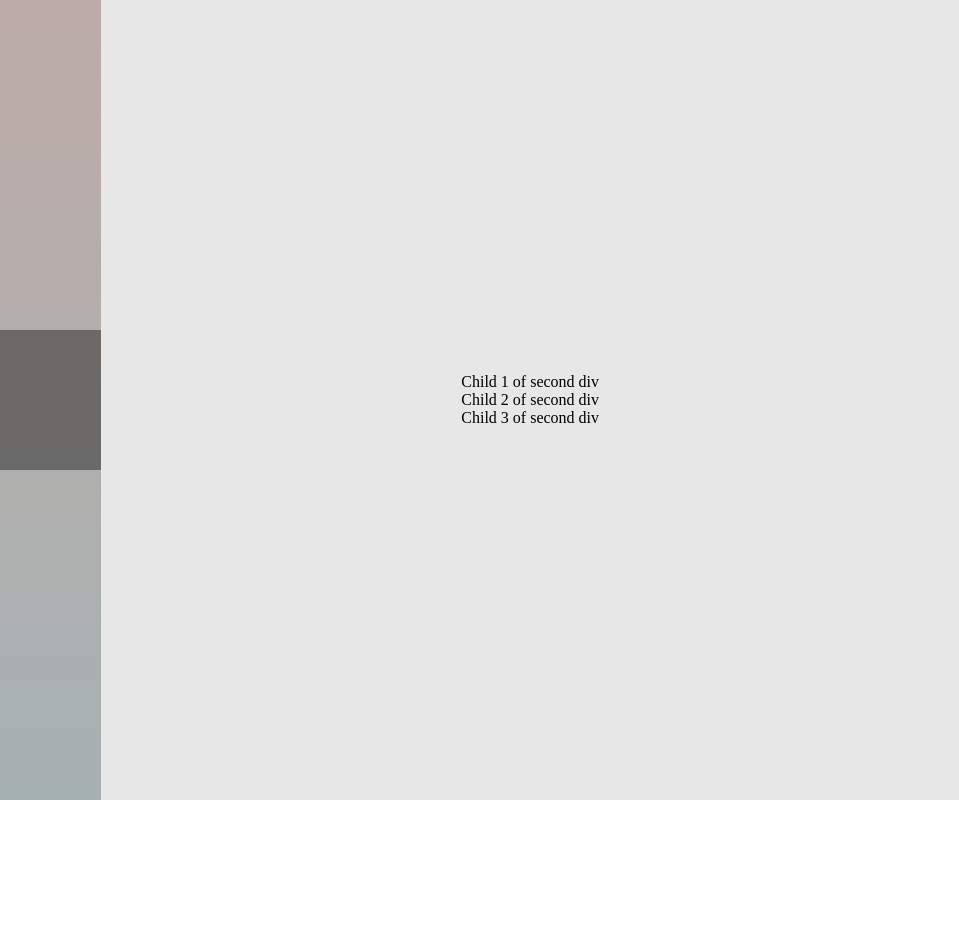
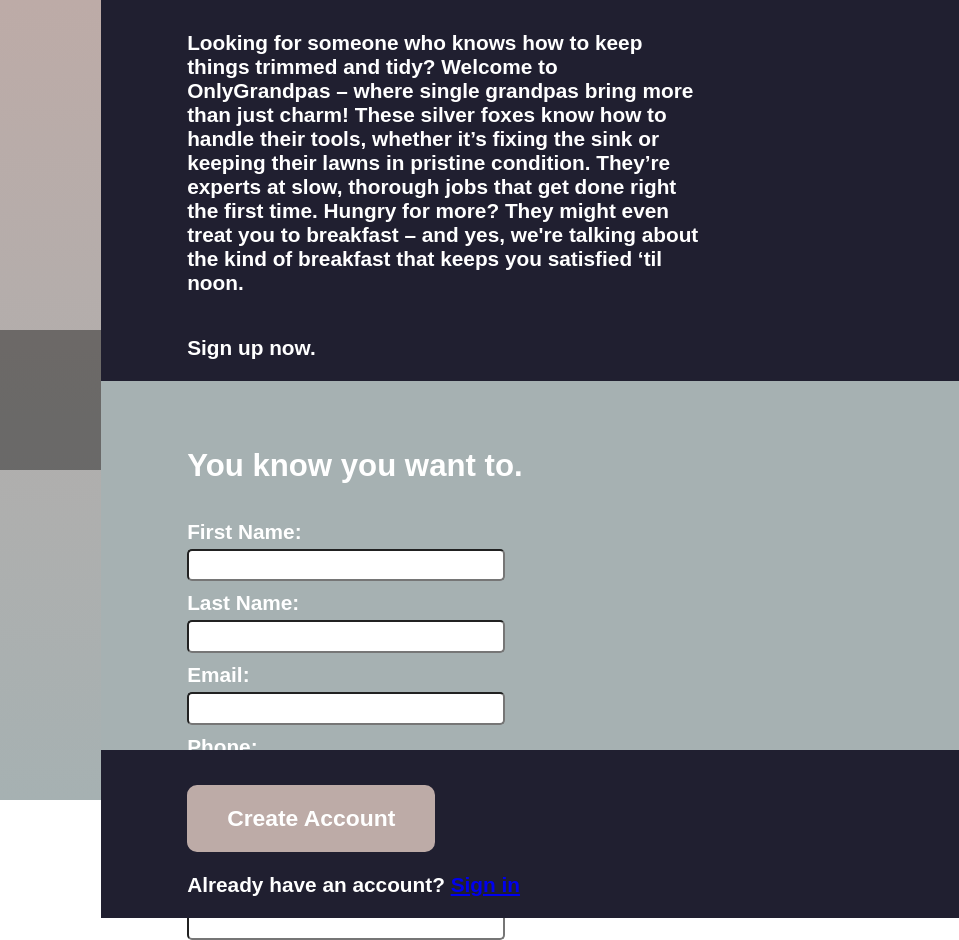
Before and after one commit to SenorManiac/odin-form, a plain HTML site: page index.html in a window 1280 px wide. Shown: the full height of the page, 321-1280 px from the left. Before the commit the page ends 800 px from the top, so only its background shows below. Drawn offline with Linux system fonts and the light colour scheme.

Commit message:
Finished HTML and CSS for the page. All CSS and HTML are updated and complete for a browser next I have to configure the script to tie in the changes.

```diff
--- a/index.html
+++ b/index.html
@@ -9,14 +9,52 @@
 </head>
     <body>
         <div id="container1" class="container">
-            <div id="c1_1" class="child"><img src="/odin-form/images/og.png" alt="OG Logo"></div>
+            <div id="c1_1" class="child">
+                <img src="/odin-form/images/og.png" alt="OG Logo">
             </div>
+        </div>
 
-        </div>
         <div id="container2" class="container">
-            <div id="c2_1" class="child">Child 1 of second div</div>
-            <div id="c2_2" class="child">Child 2 of second div</div>
-            <div id="c2_3" class="child">Child 3 of second div</div>
+            <div id="c2_1" class="child">
+                <p>Looking for someone who knows how to keep things trimmed and tidy? Welcome to OnlyGrandpas – where single grandpas bring more than just charm! These silver foxes know how to handle their tools, whether it’s fixing the sink or keeping their lawns in pristine condition. They’re experts at slow, thorough jobs that get done right the first time. Hungry for more? They might even treat you to breakfast – and yes, we're talking about the kind of breakfast that keeps you satisfied ‘til noon.</p>
+                <p>Sign up now.</p>
+
+            </div>
+            <div id="c2_2" class="child">
+                <p class="form-group">You know you want to.</p>
+                <form action="" method="post">
+                    <div class="form-group">
+                        <label for="firstname">First Name:</label>
+                        <input type="text" id="firstname" name="firstname" required>
+                    </div>
+                    <div class="form-group">
+                        <label for="lastname">Last Name:</label>
+                        <input type="text" id="lastname" name="lastname" required>
+                    </div>
+                    <div class="form-group">
+                        <label for="email">Email:</label>
+                        <input type="email" id="email" name="email" required>
+                    </div>
+                    <div class="form-group">
+                        <label for="phone">Phone:</label>
+                        <input type="text" id="phone" name="phone" required>
+                    </div>
+                    <div class="form-group">
+                        <label for="password">Password:</label>
+                        <input type="password" id="password" name="password" required>
+                    </div>
+                    <div class="form-group">
+                        <label for="confirm-password">Confirm Password:</label>
+                        <input type="password" id="confirm-password" name="confirm-password" required>
+                    </div>
+                </form>
+            </div>
+            <div id="c2_3" class="child">
+                <div id="c2_3_1">
+                    <button id="submit" type="submit">Create Account</button>
+                    <p>Already have an account? <a href="#">Sign in</a></p>
+                </div>
+            </div>
         </div>
     </body>
 </html>
--- a/style.css
+++ b/style.css
@@ -1,17 +1,27 @@
 body{
     display: flex;
     margin: 0px;
+    font-family: sans-serif;
+    font-weight: 700;
+    color: white;
+    font-size: 1.3em;
 }
 
-#container1{
+#container1 {
     display: flex;
     flex-direction: column;
     justify-content: center;
     align-items: center;
-    width: 33%;
+    width: 50%;
     background-image: linear-gradient(rgb(189, 171, 167), rgb(166, 177, 178));
     background-size: cover;
     background-position: center;
+}
+
+@media (min-width: 768px) {
+    #container1 {
+        width: 33%;
+    }
 }
 #c1_1{
     display: flex;
@@ -34,9 +44,99 @@ img{
 #container2{
     display: flex;
     flex-direction: column;
-    justify-content: center;
-    align-items: center;
-    width: 67%;
+    flex:1;
     height: 100vh;
-    background-color: #e7e7e7;
+    background-color: rgb(166, 177, 178);
+
+
 }
+
+#c2_1{
+    display: flex;
+    flex-direction: column;
+    align-items: bottom;
+    width: 100%;
+    height: auto;
+    padding-top: 10px;
+    background-color:  rgb(32, 31, 48);
+}
+#c2_1>p{
+
+    width: 60%;
+    margin-left: 10%;
+    text-justify: bottom;
+
+}
+
+#c2_2 {
+    display: flex;
+    flex-direction: column;
+    width: 100%;
+    height: 33%;
+    padding-top: 10px;
+    margin-top: 3%;
+    background-color: rgb(166, 177, 178);
+    padding-bottom: 5%;
+
+
+}
+
+#c2_2 > form {
+    display: flex;
+    flex-wrap: wrap; /* Allow wrapping */
+    width: 40%; /* Adjust as needed */
+    padding-top: 10px;
+    gap: 10px;
+    margin-left: 10%;
+}
+#c2_2 > p {
+    width: 60%;
+    margin-left: 10%;
+    margin-bottom: 10px;
+    font-size: 1.5em;
+    margin-bottom: 3%;
+}
+
+#c2_2 > form > .form-group {
+    flex: 1 1 calc(50% - 20px); /* Two columns with gap adjustment */
+    box-sizing: border-box; /* Ensure padding and border are included in the width */
+    display: flex;
+    flex-direction: column; /* Stack label above input */
+}
+
+#c2_2 > form > .form-group label {
+    margin-bottom: 5px; /* Space between label and input */
+}
+input{
+    border-radius: 5px;
+    height: 2em;
+    margin-right: 25px;
+}
+
+#c2_3 {
+    display: flex;
+    flex-direction: column;
+    width: 100%;
+    height: 33%;
+    padding-top: 10px;
+    background-color:  rgb(32, 31, 48);
+    margin-top: 3%;
+}
+
+#c2_3_1 {
+    margin-left: 10%;
+    margin-top: 3%;
+    align-items: flex-start;
+}
+
+button {
+    background-color: rgb(189, 171, 167);
+    color: white;
+    padding: 20px 40px;
+    border: none;
+    font-size: 1.1em;
+    font-weight: 700;
+    border-radius: 10px;
+    cursor: pointer;
+    box-shadow: outset 10px 10px 10px rgb(189, 171, 167);
+}
```
